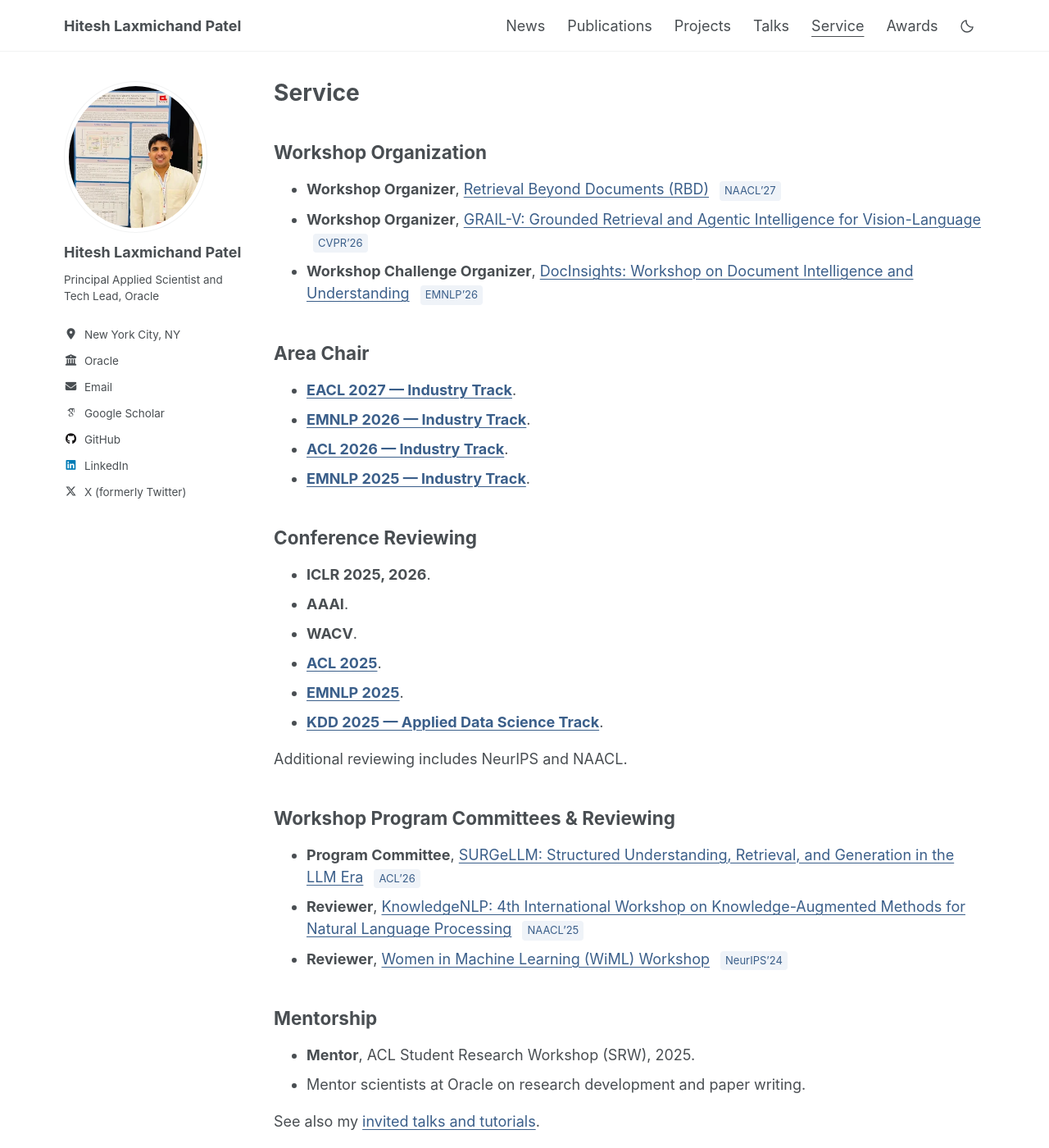
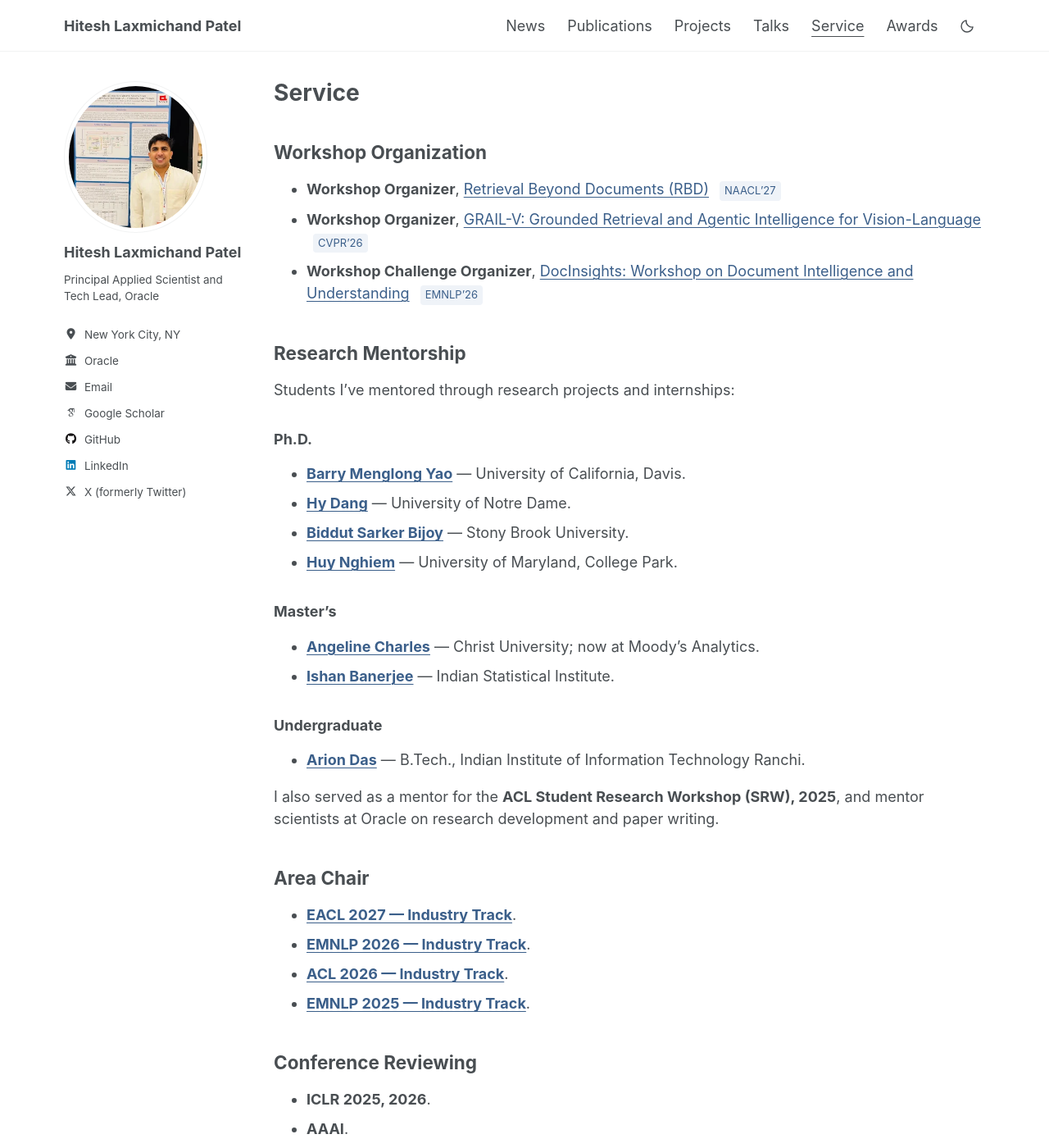
Before and after one commit to HITESHLPATEL/hiteshlpatel.github.io, a Jekyll site: the page built from _pages/service.md, in a window 1280 px wide and 1400 px high. Shown: the whole window at 82% size. Built offline with Jekyll 4.4.1, drawn with Linux system fonts in a browser that asks for light colours.

Commit message:
Add research mentorship roster and homepage link

```diff
--- a/_pages/service.md
+++ b/_pages/service.md
@@ -13,6 +13,28 @@ author_profile: true
 - **Workshop Organizer**, [Retrieval Beyond Documents (RBD)](https://rbd-workshop.github.io/#organizers) <span class="venue-badge">NAACL'27</span>
 - **Workshop Organizer**, [GRAIL-V: Grounded Retrieval and Agentic Intelligence for Vision-Language](https://grailworkshops.github.io/speakers/) <span class="venue-badge">CVPR'26</span>
 - **Workshop Challenge Organizer**, [DocInsights: Workshop on Document Intelligence and Understanding](https://docinsights-workshop.github.io/docinsights-2026/organizers/) <span class="venue-badge">EMNLP'26</span>
+
+## Research Mentorship
+
+Students I've mentored through research projects and internships:
+
+### Ph.D.
+
+- [**Barry Menglong Yao**](https://barry-menglong-yao.github.io/) — University of California, Davis.
+- [**Hy Dang**](https://hygiadang.com/) — University of Notre Dame.
+- [**Biddut Sarker Bijoy**](https://www.linkedin.com/in/bsbijoy2050/) — Stony Brook University.
+- [**Huy Nghiem**](https://hnghiem-nlp.github.io/) — University of Maryland, College Park.
+
+### Master's
+
+- [**Angeline Charles**](https://www.linkedin.com/in/angelinecharles/) — Christ University; now at Moody's Analytics.
+- [**Ishan Banerjee**](https://www.linkedin.com/in/ishan-banerjee-4bb693220/) — Indian Statistical Institute.
+
+### Undergraduate
+
+- [**Arion Das**](https://sites.google.com/view/ariondasad/home) — B.Tech., Indian Institute of Information Technology Ranchi.
+
+I also served as a mentor for the **ACL Student Research Workshop (SRW), 2025**, and mentor scientists at Oracle on research development and paper writing.
 
 ## Area Chair
 
@@ -38,13 +60,6 @@ Additional reviewing includes NeurIPS and NAACL.
 - **Reviewer**, [KnowledgeNLP: 4th International Workshop on Knowledge-Augmented Methods for Natural Language Processing](https://aclanthology.org/2025.knowledgenlp-1.0.pdf#page=5) <span class="venue-badge">NAACL'25</span>
 - **Reviewer**, [Women in Machine Learning (WiML) Workshop](https://sites.google.com/wimlworkshop.org/wiml-2024/program) <span class="venue-badge">NeurIPS'24</span>
 
-## Mentorship
-
-- **Mentor**, ACL Student Research Workshop (SRW), 2025.
-- Mentor scientists at Oracle on research development and paper writing.
-
-See also my [invited talks and tutorials](/talks/).
-
 ## Open Research Communities
 
 - **[Cohere For AI's Aya initiative](https://cohere.com/research/aya).** Contribute to open research on multilingual AI.
```
Also changed, not shown: _pages/about.md (+1 -1 lines).
